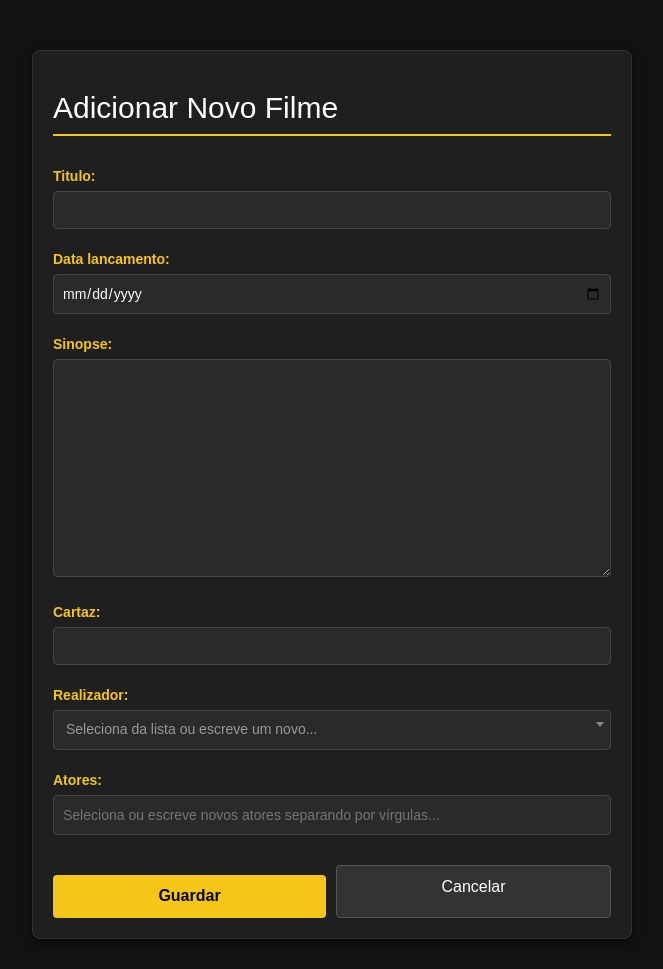
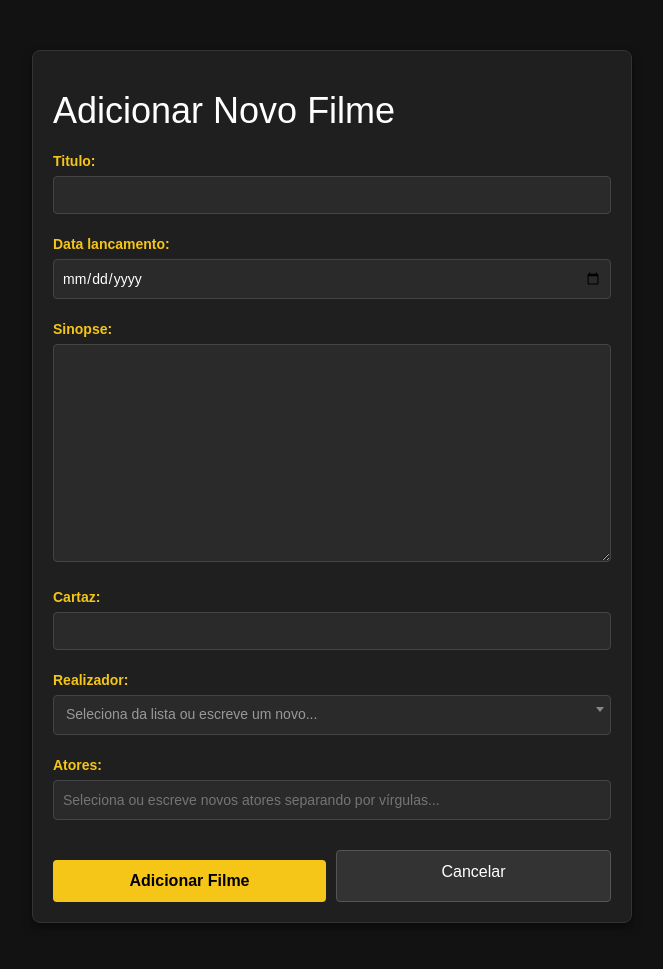
Before and after one commit to escorcio05/trabalho_pratico1, a Django app: page /filme/adicionar/ in a window 1280 px wide. Shown: the part 53-1022 px from the top of the page, without its empty margins (308-971 px from the left). After the commit the page ends 976 px from the top, so only its background shows below. Run offline with Django 5.2, Linux system fonts and the light colour scheme; a user stored in the database is signed in; data comes from the database, SQL or seed files in the repository; both versions use the stored data as it was after the commit; some libraries are stand-ins or nearby versions.

```diff
--- a/zipado/projeto_tpw/tp1/app/templates/adicionar_filme.html
+++ b/zipado/projeto_tpw/tp1/app/templates/adicionar_filme.html
@@ -2,29 +2,29 @@
 {% load static %}
 
 {% block content %}
-<!-- Carregar o CSS do Select2 -->
 <link href="https://cdn.jsdelivr.net/npm/select2@4.1.0-rc.0/dist/css/select2.min.css" rel="stylesheet" />
 
 <div class="movie-card" style="max-width: 600px; margin: 30px auto;">
-    <h2 class="section-title">Adicionar Novo Filme</h2>
+    <h1>{% if editando %}Editar Filme: {{ form.instance.titulo }}{% else %}Adicionar Novo Filme{% endif %}</h1>
 
-    <form method="post">
+    <form method="post" enctype="multipart/form-data">
         {% csrf_token %}
 
         {{ form.as_p }}
 
         <div style="display: flex; gap: 10px; margin-top: 30px;">
-            <button type="submit" class="btn btn-warning" style="flex: 1; padding: 10px; font-size: 16px;">Guardar</button>
-            <a href="{% url 'lista_filmes' %}" class="btn" style="flex: 1; background-color: #333; color: white; border: 1px solid #555; text-align: center; text-decoration: none; padding: 10px; font-size: 16px;">Cancelar</a>
+            <button type="submit" class="btn btn-warning" style="flex: 1; padding: 10px; font-size: 16px;">
+                {% if editando %}Guardar Alterações{% else %}Adicionar Filme{% endif %}
+            </button>
+            <a href="{% url 'lista_filmes' %}" class="btn" style="flex: 1; background-color: #333; color: white; border: 1px solid #555; text-align: center; text-decoration: none; padding: 10px; font-size: 16px;">
+                Cancelar
+            </a>
         </div>
     </form>
 </div>
 {% endblock %}
 
 {% block scripts %}
-<!-- O jQuery já foi carregado pelo layout.html, por isso chamamos logo o Select2 -->
 <script src="https://cdn.jsdelivr.net/npm/select2@4.1.0-rc.0/dist/js/select2.min.js"></script>
-
-<!-- Carregar o nosso próprio JavaScript (script.js) -->
 <script src="{% static 'content/script.js' %}"></script>
 {% endblock %}
--- a/zipado/projeto_tpw/tp1/app/urls.py
+++ b/zipado/projeto_tpw/tp1/app/urls.py
@@ -8,6 +8,7 @@ urlpatterns = [
     path('filme/<int:filme_id>/', views.detalhe_filme, name='detalhe_filme'),
 
     path('filme/adicionar/', views.adicionar_filme, name='adicionar_filme'),
+    path('editar-filme/<int:id>/', views.editar_filme, name='editar_filme'),
 
     # Rota de Registo (a que criámos na views.py)
     # Correto: apenas o nome da função, sem parênteses e sem template_name aqui
--- a/zipado/projeto_tpw/tp1/app/views.py
+++ b/zipado/projeto_tpw/tp1/app/views.py
@@ -7,6 +7,7 @@ from .forms import RegistoForm
 from django.contrib.auth.decorators import user_passes_test
 from .forms import FilmeForm
 from .models import Filme, Realizador, Ator
+from django.contrib.auth.decorators import login_required, user_passes_test
 
 
 # 1. Listagem, Pesquisa e Ordenação (Tudo numa só função)
@@ -93,7 +94,6 @@ def is_superuser(user):
 
 
 @user_passes_test(is_superuser)
-@user_passes_test(is_superuser)
 def adicionar_filme(request):
     if request.method == 'POST':
         dados = request.POST.copy() # Criamos uma cópia para poder mexer
@@ -130,3 +130,43 @@ def adicionar_filme(request):
         form = FilmeForm()
 
     return render(request, 'adicionar_filme.html', {'form': form})
+
+
+def e_staff(user):
+    return user.is_staff
+
+
+@login_required
+@user_passes_test(e_staff)
+def editar_filme(request, id):
+    filme = get_object_or_404(Filme, id=id)  # Vai buscar o filme ou dá erro 404
+
+    if request.method == 'POST':
+        dados = request.POST.copy()
+
+        # --- REUTILIZA A LÓGICA DE TRATAR REALIZADOR E ATORES ---
+        realizador_val = dados.get('realizador')
+        if realizador_val and not realizador_val.isdigit():
+            obj, _ = Realizador.objects.get_or_create(nome=realizador_val)
+            dados['realizador'] = str(obj.id)
+
+        atores_vals = dados.getlist('atores')
+        novos_ids = []
+        for val in atores_vals:
+            if val.isdigit():
+                novos_ids.append(val)
+            else:
+                obj, _ = Ator.objects.get_or_create(nome=val)
+                novos_ids.append(str(obj.id))
+        dados.setlist('atores', novos_ids)
+
+        # O segredo está no instance=filme
+        form = FilmeForm(dados, request.FILES, instance=filme)
+        if form.is_valid():
+            form.save()
+            return redirect('lista_filmes')  # Volta para o TEU layout
+    else:
+        # Quando abre a página, o form já vem com os dados do filme
+        form = FilmeForm(instance=filme)
+
+    return render(request, 'adicionar_filme.html', {'form': form, 'editando': True})
```
Also changed, not shown: zipado/projeto_tpw/tp1/app/templates/detalhe_filme.html (+9 -0 lines), zipado/projeto_tpw/tp1/db.sqlite3.
